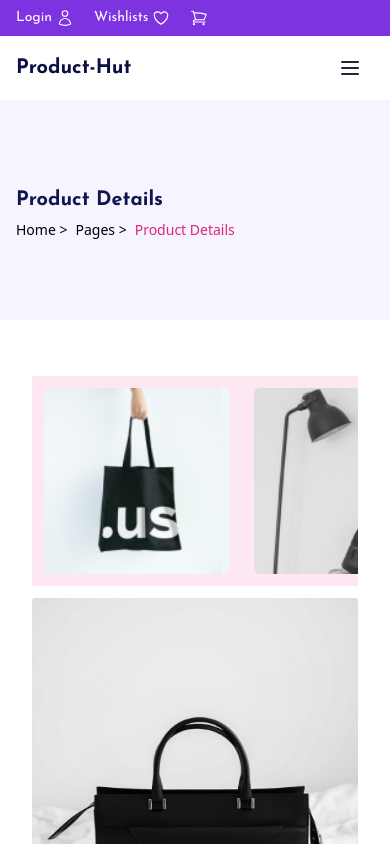
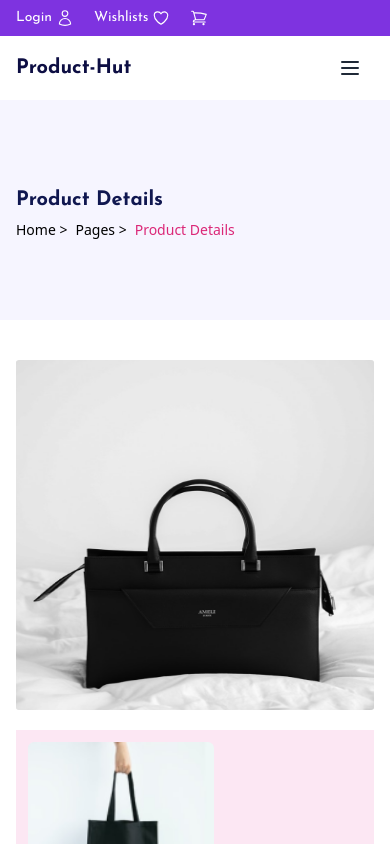
Before and after one commit to Hasan0734/product-hut, a Next.js app: page /product/1 in a window 390 px wide. Built offline with nearby package versions, Linux system fonts and the light colour scheme.

Commit message:
fixing something

```diff
--- a/components/Footer/BottomFooter.tsx
+++ b/components/Footer/BottomFooter.tsx
@@ -5,12 +5,12 @@ const BottomFooter = () => {
     return (
         <div className='bg-[#E7E4F8] py-4 '>
             <div className='container mx-auto max-w-7xl px-4 sm:px-16'>
-                <div className='sm:flex justify-between'>
+                <div className='block sm:flex justify-between items-center'>
                     <p className='text-[#9DA0AE] lato-font text-sm font-semibold'>
                         { new Date().getFullYear()} ©Product-Hut - All Rights Reserved
                     </p>
-                    <ul className='flex gap-x-3 mt-3 sm:mt-0'>
-                        <li>
+                    <ul className='flex gap-x-3  sm:mt-0 items-center'>
+                        <li className="flex items-center">
                             <Link href={"https://facebook.com"} legacyBehavior>
                                 <a className="bg-[#151875] p-[6px] inline-block rounded-full">
                                     <svg width="13" height="13" viewBox="0 0 13 13" fill="none" xmlns="http://www.w3.org/2000/svg">
@@ -20,7 +20,7 @@ const BottomFooter = () => {
                                 </a>
                             </Link>
                         </li>
-                        <li>
+                        <li className="flex items-center">
                             <Link href={"https://facebook.com"} legacyBehavior>
                                 <a className="bg-[#151875] p-[6px] inline-block rounded-full">
                                     <svg width="13" height="13" viewBox="0 0 13 13" fill="none" xmlns="http://www.w3.org/2000/svg">
@@ -32,7 +32,7 @@ const BottomFooter = () => {
                                 </a>
                             </Link>
                         </li>
-                        <li>
+                        <li className="flex items-center">
                             <Link href={"https://facebook.com"} legacyBehavior>
                                 <a className="bg-[#151875] p-[6px] inline-block rounded-full">
                                     <svg width="14" height="13" viewBox="0 0 14 13" fill="none" xmlns="http://www.w3.org/2000/svg">
--- a/pages/product/[productId].tsx
+++ b/pages/product/[productId].tsx
@@ -32,32 +32,31 @@ const index = () => {
             <main>
                 <section className='py-10 bg-white'>
                     <div className='container px-4 mx-auto'>
-                        <div className='rounded-sm drop-shadow-[0_0_25px_10px_rgba(0,0,0,0.05)] p-4'>
-                            <div className='grid grid-cols-1  md:grid-cols-2 gap-5'>
-                                <div className='flex flex-col md:flex-row gap-3'>
-                                    <div className='h-full md:h-[450px] bg-pink-100 w-full
-                                    md:w-[220px] overflow-y-scroll md:overflow-y-scroll
-                                     overflow-x-hidden md:overflow-x-scroll  scrollbar-thin scrollbar-track-[#cfc1ff76]
+                        <div className='rounded-sm drop-shadow-[0_0_25px_10px_rgba(0,0,0,0.05)] p-0 md:p-4'>
+                            <div className='grid grid-cols-1  lg:grid-cols-2 gap-5'>
+                                <div className='flex flex-col lg:flex-row gap-5'>
+                                    <div className='order-2 lg:order-1 h-auto lg:h-[450px] bg-pink-100 w-full
+                                    lg:w-[220px] overflow-y-scroll md:overflow-y-scroll
+                                     overflow-x-hidden md:overflow-x-scroll
+                                      scrollbar-thin scrollbar-track-[#cfc1ff76]
                                       scrollbar-thumb-[#fe78e188] scrollbar-rounded-md
                                     '>
 
-                                        <div className='flex  md:flex-col flex-row w-full overflow-y-scroll md:overflow-y-auto'>
+                                        <div className='flex  lg:flex-col flex-row w-full overflow-y-scroll md:overflow-y-auto'>
                                             <div className='min-w-[210px] max-w-[210px] h-[210px] p-3 flex-shrink-2'>
-                                                <img onClick={() => setImage("/assets/product/Rectangle 134.png")} className='w-full h-full rounded-md' src="/assets/product/Rectangle 134.png" alt="product images" />
-                                            </div>
-                                            <div className='min-w-[210px] max-w-[210px] h-[210px] p-3 flex-shrink-2'>
-                                                <img onClick={() => setImage("/assets/product/Rectangle 136.png")} className='w-full h-full rounded-md' src="/assets/product/Rectangle 136.png" alt="product images" />
-                                            </div>
-                                            <div className='min-w-[210px] max-w-[210px] h-[210px] p-3 flex-shrink-2'>
-                                                <img onClick={() => setImage("/assets/product/Rectangle 137.png")} className='w-full h-full rounded-md' src="/assets/product/Rectangle 137.png" alt="product images" />
+                                                <img
+                                                    onClick={() => setImage("/assets/product/Rectangle 134.png")}
+                                                    className='cursor-pointer w-full h-full rounded-md'
+                                                    src="/assets/product/Rectangle 134.png"
+                                                    alt="product images" />
                                             </div>
 
+
                                         </div>
-
-
                                     </div>
-                                    <div className='h-[350px] md:h-[450px] w-full sm:w-[320px]'>
-                                        <img className='w-full h-full' src={image} alt="product images" />
+                                    <div className='order-1  flex items-center justify-center lg:order-2 h-[350px] md:h-[450px]
+                                    w-full lg:w-[450px]'>
+                                        <img className='w-full sm:w-3/5 lg:w-full h-full' src={image} alt="product images" />
                                     </div>
                                 </div>
                                 <div>
```
